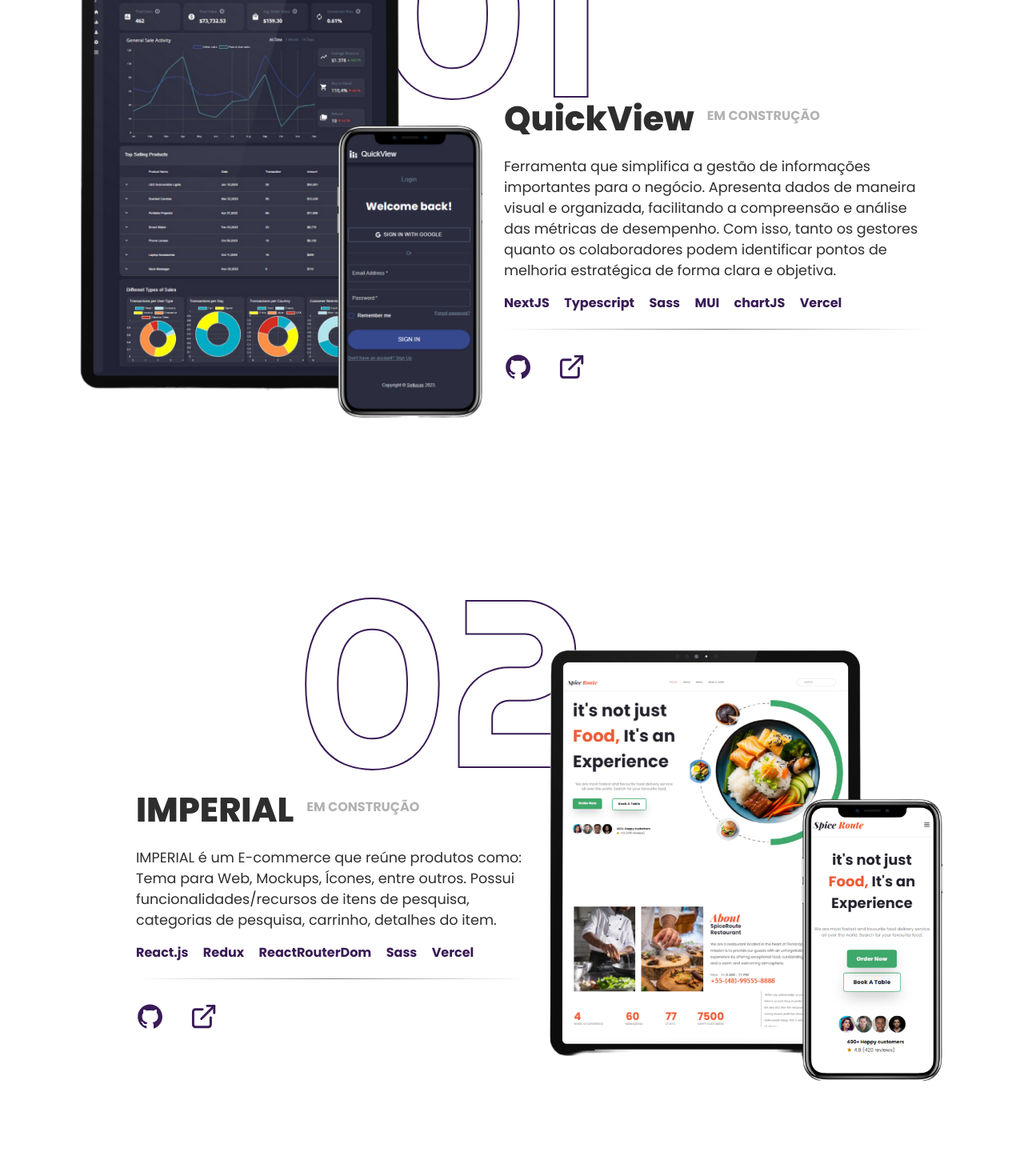
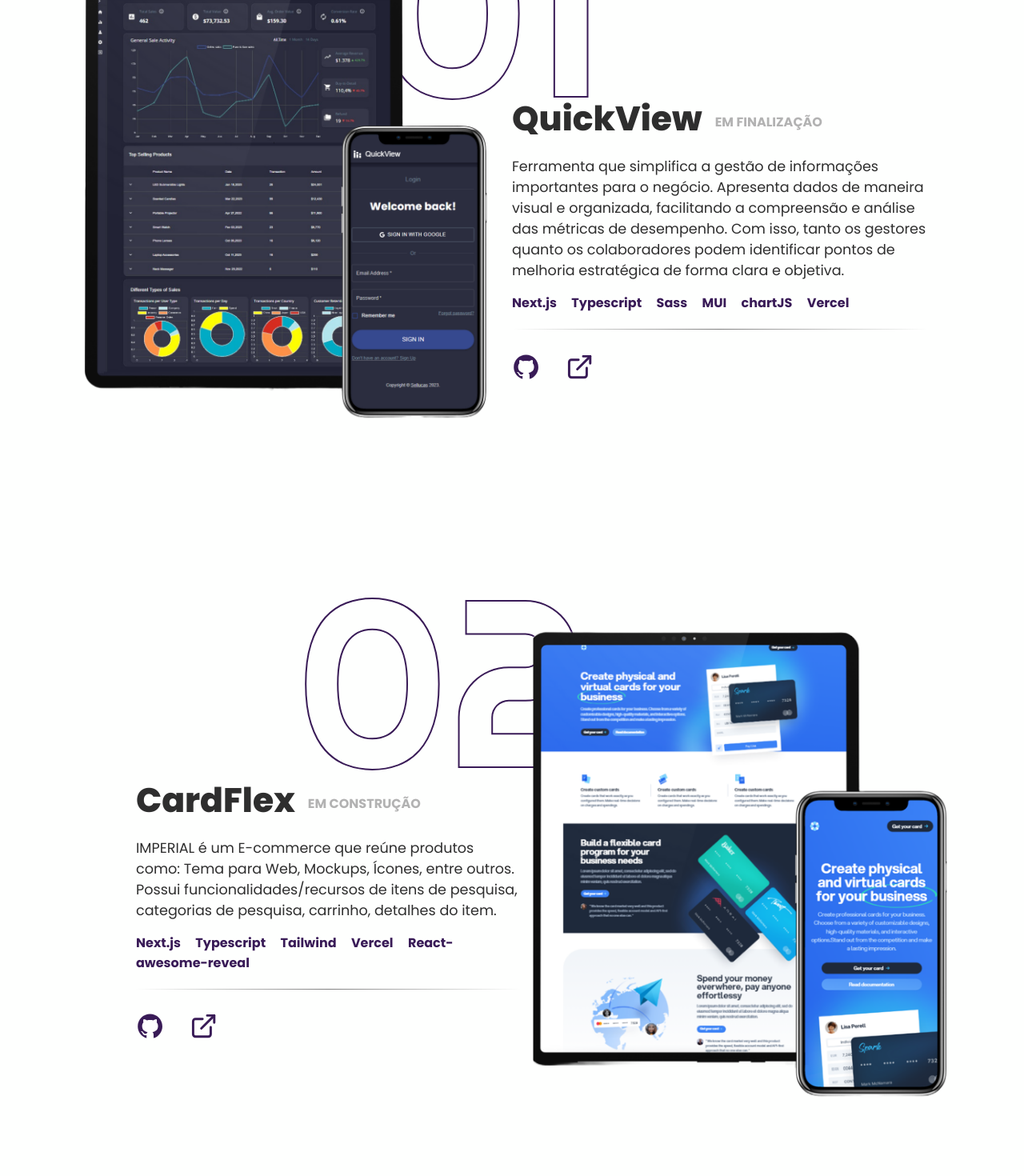
Before and after one commit to Sellucas/portfolio-v2, a Next.js app: page / in a window 1280 px wide. Shown: the part 1080-2550 px from the top of the page at 80% size. Built offline with nearby package versions, Linux system fonts and the light colour scheme.

Commit message:
fix: project data

```diff
--- a/src/app/page.tsx
+++ b/src/app/page.tsx
@@ -10,9 +10,9 @@
     id: "01",
     className: "right",
     title: "QuickView",
-    status: "EM CONSTRUÇÃO",
+    status: "EM FINALIZAÇÃO",
     text: "Ferramenta que simplifica a gestão de informações importantes para o negócio. Apresenta dados de maneira visual e organizada, facilitando a compreensão e análise das métricas de desempenho. Com isso, tanto os gestores quanto os colaboradores podem identificar pontos de melhoria estratégica de forma clara e objetiva.",
-    stack: "NextJS Typescript Sass MUI chartJS Vercel",
+    stack: "Next.js Typescript Sass MUI chartJS Vercel",
     github: "/",
     link: "/",
     img: "/static/quickview-project.png",
@@ -21,14 +21,14 @@
   {
     id: "02",
     className: "left",
-    title: "IMPERIAL",
+    title: "CardFlex",
     status: "EM CONSTRUÇÃO",
     text: "IMPERIAL é um E-commerce que reúne produtos como: Tema para Web, Mockups, Ícones, entre outros. Possui funcionalidades/recursos de itens de pesquisa, categorias de pesquisa, carrinho, detalhes do item.",
-    stack: "React.js Redux ReactRouterDom Sass Vercel",
+    stack: "Next.js Typescript Tailwind Vercel React-awesome-reveal",
     github: "/",
     link: "/",
-    img: "/static/spiceroute-project.png",
-    alt: "QuickView Dashboard",
+    img: "/static/cardFlex-project.png",
+    alt: "CardFlex",
   },
   {
     id: "03",
@@ -40,7 +40,7 @@
     github: "/",
     link: "/",
     img: "/static/spiceroute-project.png",
-    alt: "QuickView Dashboard",
+    alt: "SpiceRoute",
   },
 ];
 
--- a/src/components/Projects/Projects.module.scss
+++ b/src/components/Projects/Projects.module.scss
@@ -48,7 +48,7 @@
 }
 
 .imageBox {
-  width: 460px;
+  width: 470px;
   height: 550px;
   z-index: 10;
 
@@ -159,7 +159,7 @@
   }
 
   p {
-    margin-top: 9rem;
+    margin-top: 9.5rem;
     margin-left: 1rem;
     color: rgb(178, 178, 178);
     font-weight: 700;
```
Also changed, not shown: public/static/cardFlex-project.png (added).
